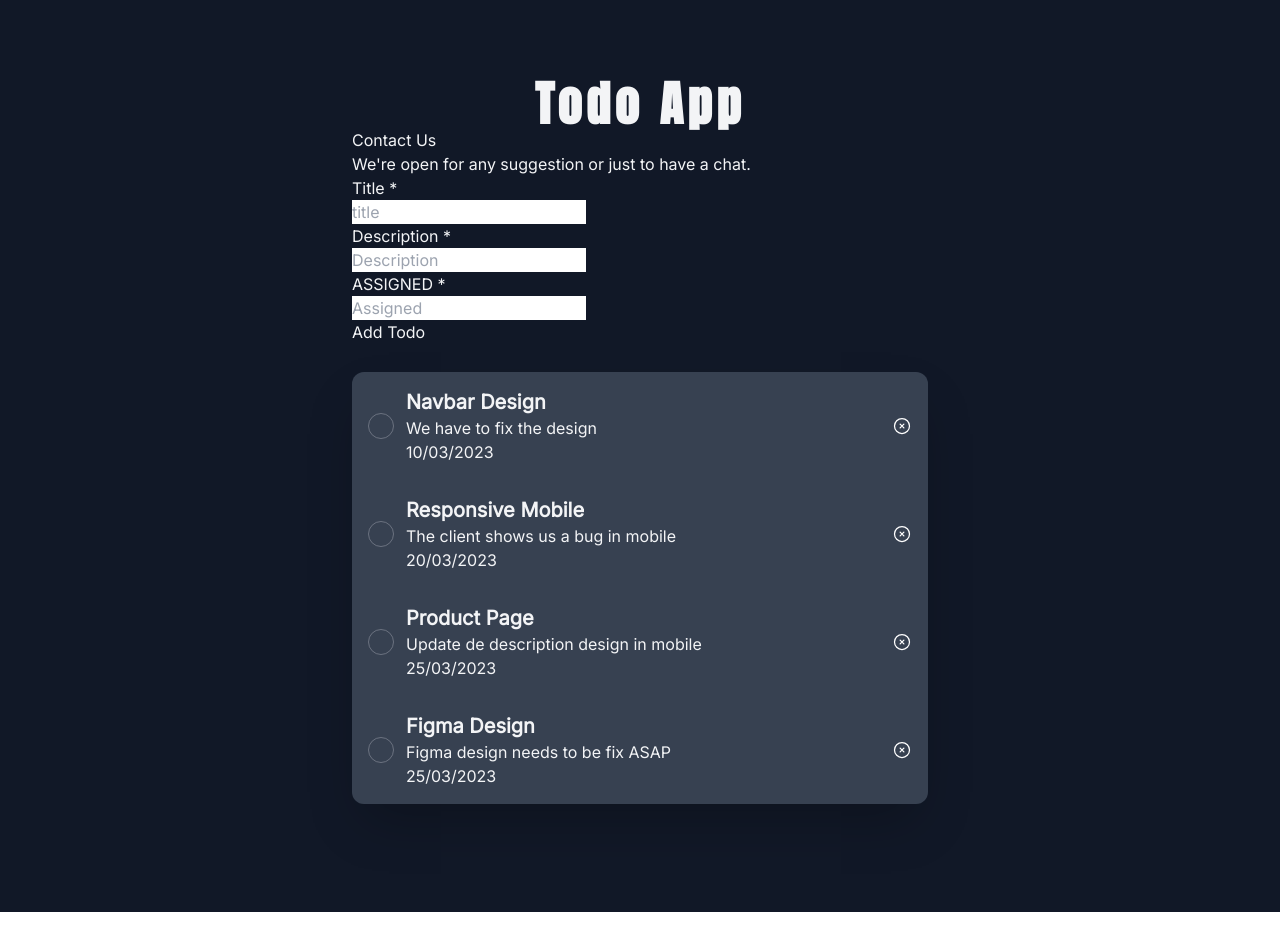
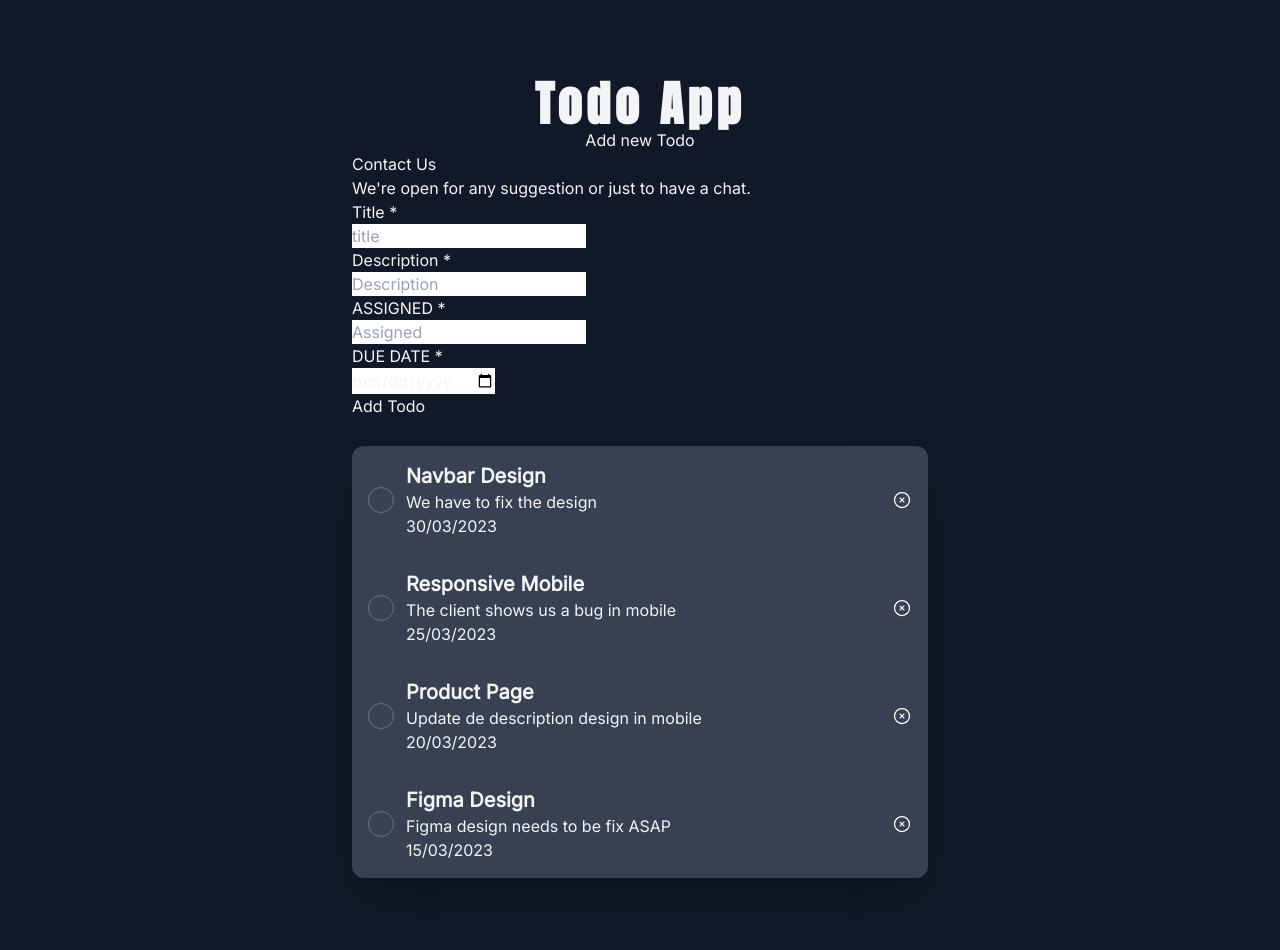
Before and after one commit to danielsalvas/todoApp-zustand.danisalgado.com, a React (Vite) app: page / in a window 1280 px wide. Shown: the top 950 px of the page. Before the commit the page ends 912 px from the top, so only its background shows below. Built offline with nearby package versions, Linux system fonts and the light colour scheme.

Commit message:
[Feature]Date and new format date added to the form

```diff
--- a/package.json
+++ b/package.json
@@ -9,6 +9,7 @@
     "preview": "vite preview"
   },
   "dependencies": {
+    "date-fns": "^2.29.3",
     "react": "^18.2.0",
     "react-dom": "^18.2.0",
     "react-hook-form": "^7.43.3",
--- a/src/App.jsx
+++ b/src/App.jsx
@@ -1,16 +1,25 @@
 import { useEffect, useState } from 'react'
 import Title from './components/Title';
-import Form from './components/Form';
+import ModalForm from './components/ModalForm';
 import TodoList from './components/TodoList';
 import { useStore } from './stores';
 
 function App() {
 
+  const handleNewTodo = () => {
+
+  }
+
   return (
     <div className="bg-gray-900 min-h-screen h-full font-inter text-gray-100 flex items-center justify-center py-20 px-5">
       <div className='container flex flex-col max-w-xl'>
         <Title />
-        <Form />
+        <button
+          onClick={handleNewTodo}
+        >
+          Add new Todo
+        </button>
+        <ModalForm />
         <TodoList />
       </div>
     </div>
--- a/src/components/Form.jsx
+++ b/src/components/ModalForm.jsx
@@ -1,7 +1,7 @@
 import { useStore } from '../stores'
 import { useForm } from 'react-hook-form'
 
-const Form = () => {
+const ModalForm = () => {
 
   const {
     register,
@@ -88,6 +88,24 @@ const Form = () => {
                 </span>
               }
 
+              {/* DUE DATE */}
+
+              <p >DUE DATE *</p>
+              <input
+                type="date"
+                placeholder="DUE DATE"
+                {...register("date", {
+                  required: true,
+                  maxLength: 200
+                })}
+              />
+
+              {errors.date &&
+                <span className='error'>
+                  {errors.date.type === 'required' && 'This field is required'}
+                </span>
+              }
+
               {/* Submit  */}
 
               <div>
@@ -102,4 +120,4 @@ const Form = () => {
   )
 }
 
-export default Form
+export default ModalForm
--- a/src/components/Todo.jsx
+++ b/src/components/Todo.jsx
@@ -4,6 +4,17 @@ const Todo = ( { todo }) => {
 
   const { handleSetCompleted, handleDelete } = useStore();
   const { id, data } = todo;
+
+  const formatDate = (date) => {
+
+    let newDate = new Date(date);
+
+    const day = newDate.getDate().toString().padStart(2, "0");
+    const month = (newDate.getMonth() + 1).toString().padStart(2, "0");
+    const year = newDate.getFullYear();
+
+    return `${day}/${month}/${year}`;
+  }
 
   return (
     <div className="flex items-center justify-between p-4 bg-gray-700 border-solid border-gary-600">
@@ -17,7 +28,7 @@ const Todo = ( { todo }) => {
             {data.description}
           </p>
           <p className='pl-3'>
-            {data.date}
+            {formatDate(data.date)}
           </p>
         </div>
       </div>
--- a/src/stores/index.js
+++ b/src/stores/index.js
@@ -9,7 +9,7 @@ export const useStore = create((set, get) => ({
         title: 'Navbar Design',
         description: 'We have to fix the design',
         assigned: 'David Alejandro',
-        date: '10/03/2023'
+        date: '03/30/2023'
       },
       completed: false,
     },
@@ -19,7 +19,7 @@ export const useStore = create((set, get) => ({
         title: 'Responsive Mobile',
         description: 'The client shows us a bug in mobile',
         assigned: 'Daniel Salgadp',
-        date: '20/03/2023'
+        date: '03/25/2023'
       },
       completed: false,
     },
@@ -29,7 +29,7 @@ export const useStore = create((set, get) => ({
         title: 'Product Page',
         description: 'Update de description design in mobile',
         assigned: 'Marcela Alejandra',
-        date: '25/03/2023'
+        date: '03/20/2023'
       },
       completed: false,
     },
@@ -39,7 +39,7 @@ export const useStore = create((set, get) => ({
         title: 'Figma Design',
         description: 'Figma design needs to be fix ASAP',
         assigned: 'Andrea Castillo',
-        date: '25/03/2023'
+        date: '03/15/2023'
       },
       completed: false,
     }
```
Also changed, not shown: 1 other file (tests, documents, lock files or other folders).
